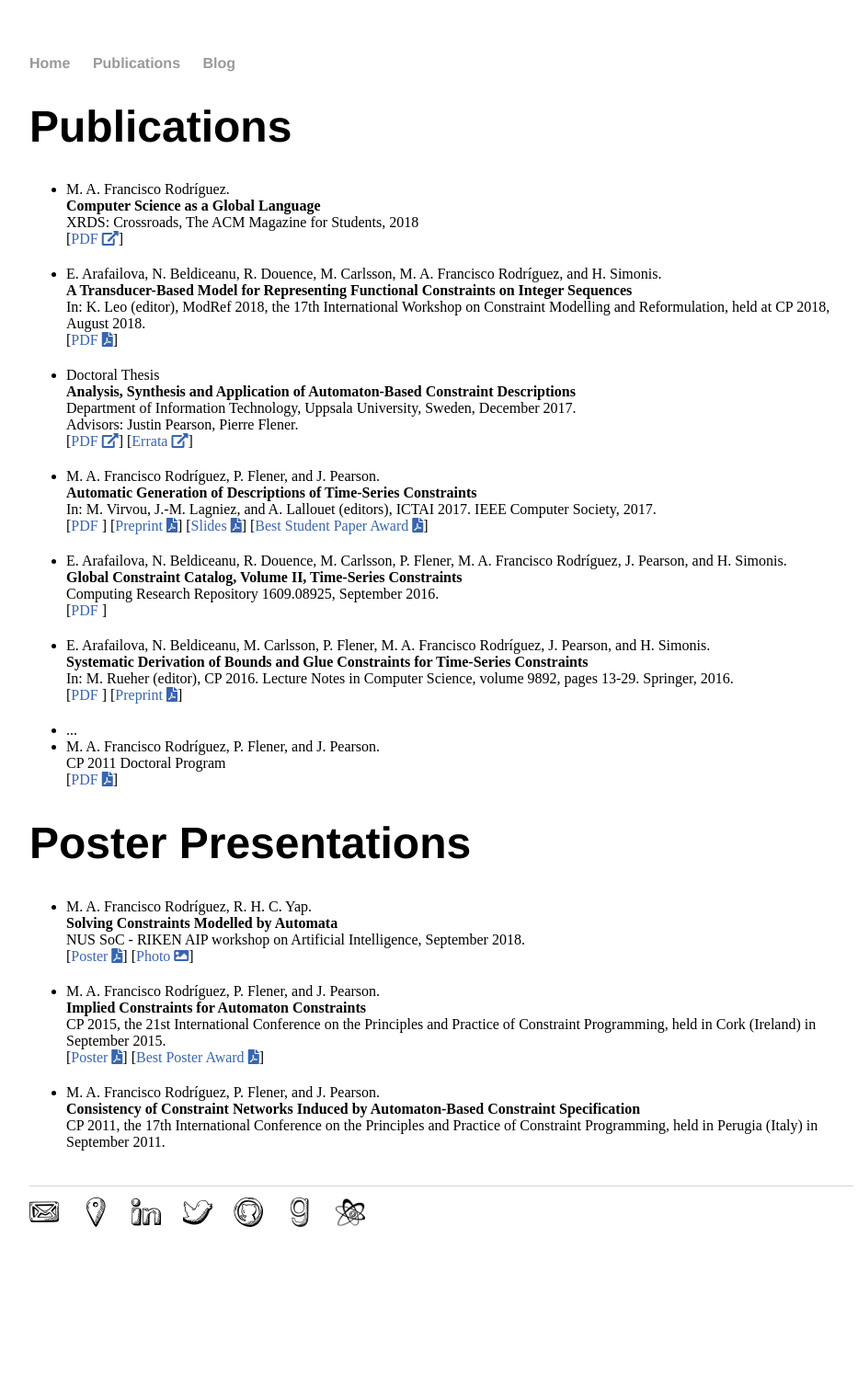
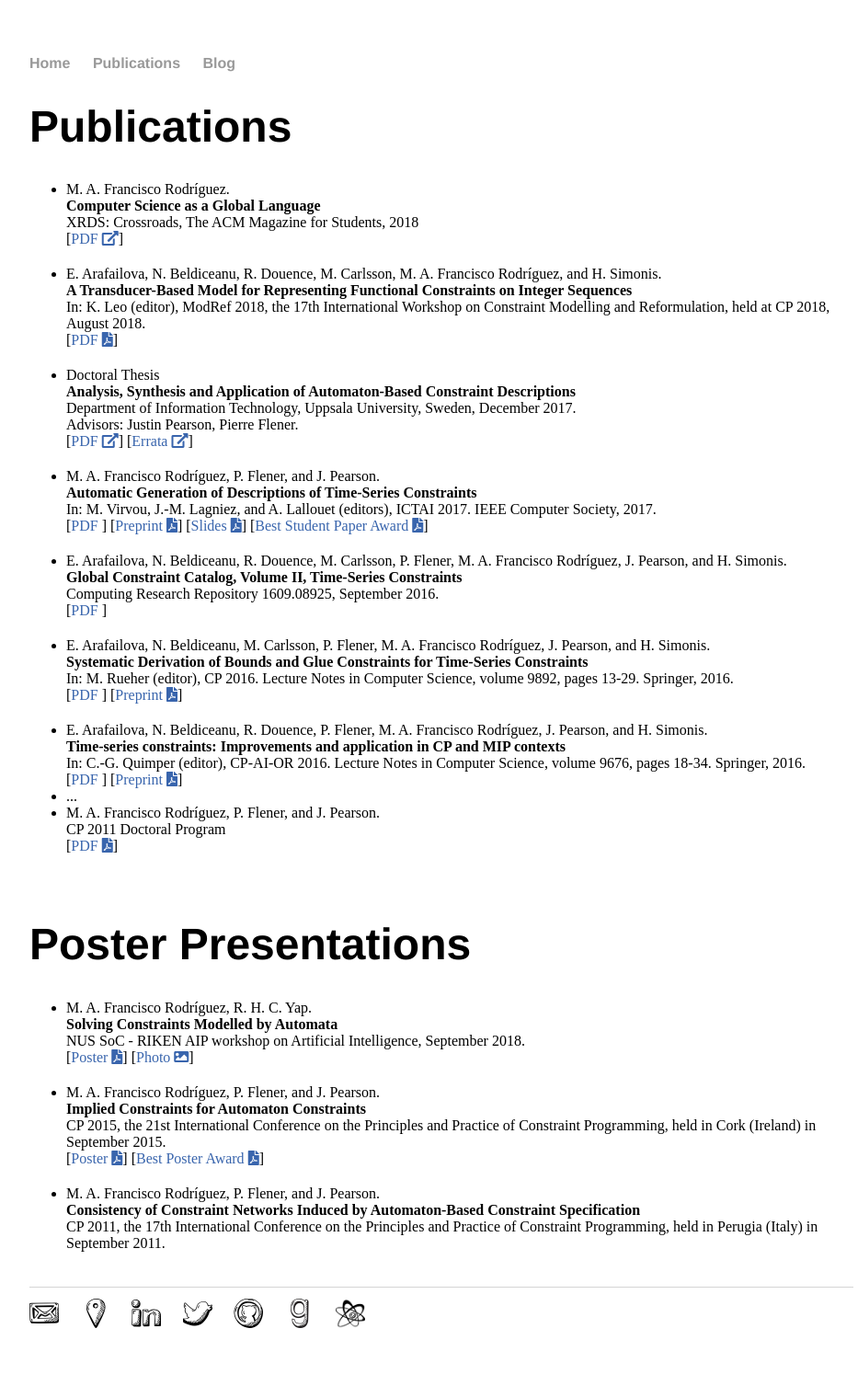
Before and after one commit to andreina-francisco/andreina-francisco.github.io, a Jekyll site: the page built from cv/index.html, in a window 1280 px wide. Shown: the whole page at 92% size, without its empty margins (160-1093 px from the left). Built offline with Jekyll 4.4.1, drawn with Linux system fonts in a browser that asks for light colours; nearby versions of some CDN libraries; a style sheet for code colours, icons or effects is not loaded; before the commit the page ends 1397 px from its top, so only the background shows below that.

Commit message:
Added CPAIOR'16 paper

```diff
--- a/cv/index.html
+++ b/cv/index.html
@@ -60,6 +60,14 @@ title: Mar&iacute;a Andre&iacute;na Francisco Rodr&iacute;guez
 			<span class="note">In: M. Rueher (editor), CP 2016. Lecture Notes in Computer Science, volume 9892, pages 13-29. Springer, 2016.</span><br />
 			[<a class="text" href"http://dx.doi.org/10.1007/978-3-319-44953-1_2">PDF <i class="ai ai-doi ai-1x"></i></a>] [<a class="text" href="http://www.it.uu.se/research/group/optimisation/publications/CP16.pdf">Preprint <i class="fas fa-file-pdf"></i></a>]
 		</li>
+
+		<li>
+		<span class="author"> E. Arafailova, N. Beldiceanu, R. Douence, P. Flener, M. A. Francisco Rodr&iacute;guez, J. Pearson, and H. Simonis. </span><br />
+		<span class="title"> Time-series constraints: Improvements and application in CP and MIP contexts</span><br />
+		<span class="note">In: C.-G. Quimper (editor), CP-AI-OR 2016. Lecture Notes in Computer Science, volume 9676, pages 18-34. Springer, 2016. </span><br />
+		[<a class="text" href"http://dx.doi.org/10.1007/978-3-319-33954-2_2">PDF <i class="ai ai-doi ai-1x"></i></a>] [<a class="text" href="http://www.it.uu.se/research/group/optimisation/publications/CPAIOR16.pdf">Preprint <i class="fas fa-file-pdf"></i></a>]
+		</li>
+
 		<li> ... </li>
 		<li>
 			<span class="author">M. A. Francisco Rodr&iacute;guez, P. Flener, and J. Pearson.</span><br />
@@ -67,6 +75,8 @@ title: Mar&iacute;a Andre&iacute;na Francisco Rodr&iacute;guez
 			[<a class="text" href="http://www.dmi.unipg.it/cp2011/downloads/dp2011/DP_at_CP2011.pdf">PDF <i class="fas fa-file-pdf"></i></a>]
 		</li>
 	</ul>
+
+	<br />
 
 	<h1>Poster Presentations</h1>
 	<ul class="publist">
```
